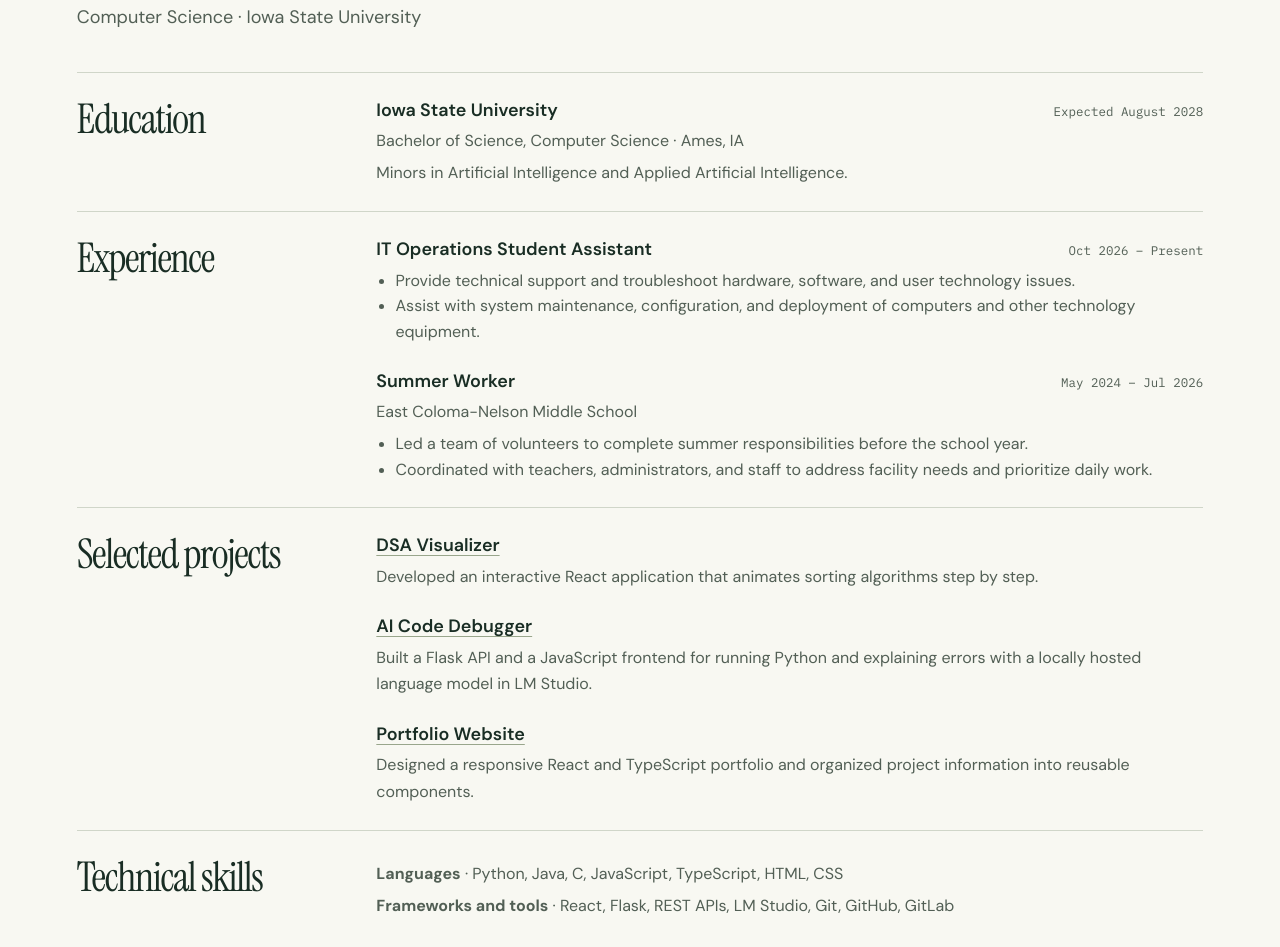
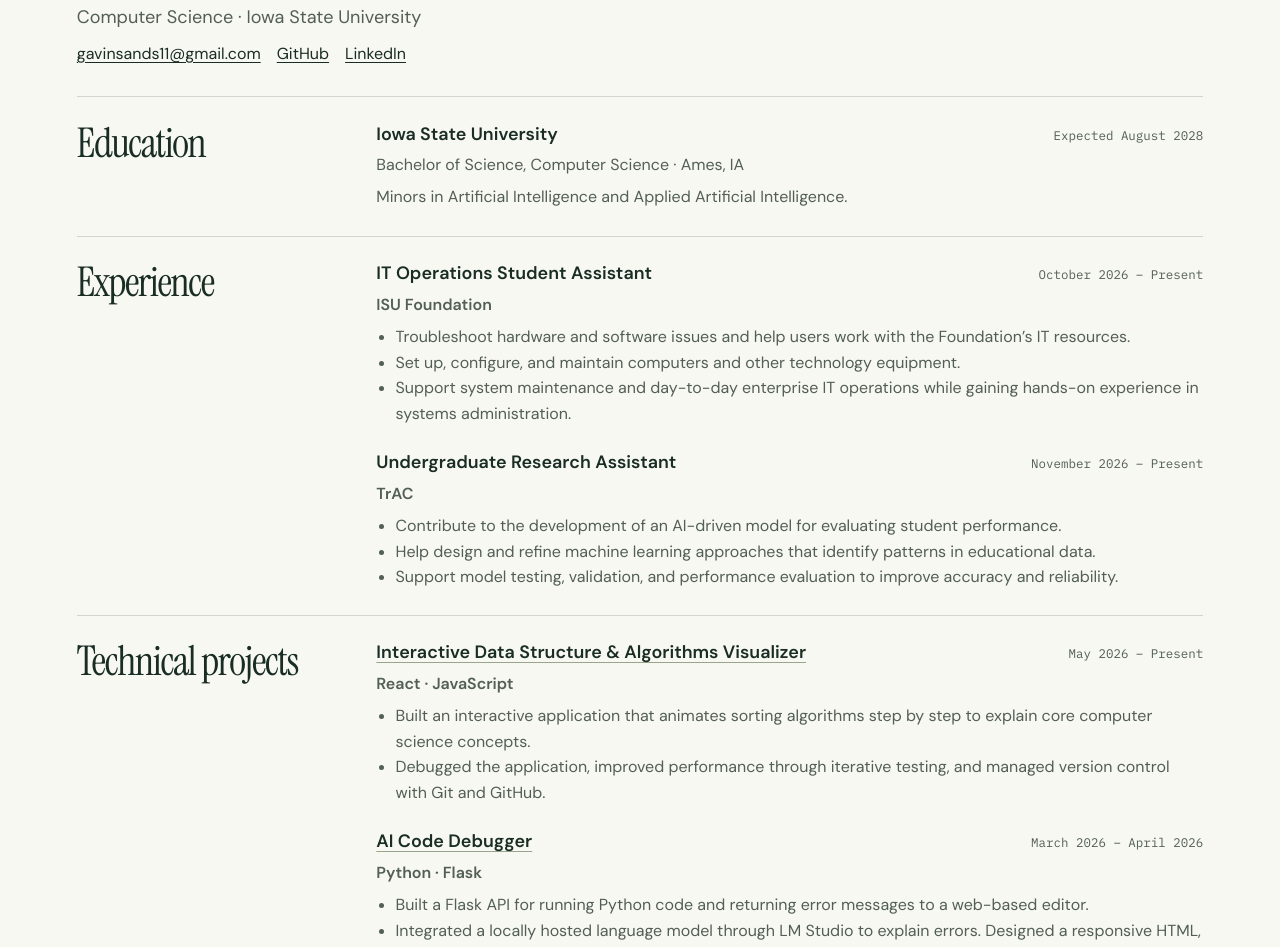
Before and after one commit to gsandss/Portfolio, a React (Vite) app: page /resume in a window 1280 px wide. Shown: the part 260-1207 px from the top of the page. Built offline with nearby package versions, Linux system fonts and the light colour scheme.

Commit message:
Align résumé and skills with the current internship résumé

```diff
--- a/src/App.css
+++ b/src/App.css
@@ -547,6 +547,11 @@
 .skill-example > p:last-child {
   color: var(--muted);
 }
+.skill-roles {
+  display: grid;
+  gap: 1.5rem;
+  margin-top: 1.25rem;
+}
 .email-panel {
   padding: clamp(1.5rem, 4.5vw, 4rem);
   color: var(--paper);
@@ -627,8 +632,24 @@
   line-height: 1.6;
   margin-bottom: 0;
 }
-.print-contact {
-  display: none;
+.resume-head {
+  margin-bottom: 0.6rem;
+}
+.resume-contact {
+  display: flex;
+  flex-wrap: wrap;
+  gap: 0.4rem 1rem;
+  margin-bottom: 2rem;
+}
+.resume-contact a {
+  text-decoration: underline;
+  text-underline-offset: 0.18em;
+}
+.resume-org {
+  font-weight: 600;
+}
+.resume-item[id] {
+  scroll-margin-top: 1.25rem;
 }
 .demo {
   margin-top: 2rem;
@@ -819,7 +840,7 @@
 @media print {
   @page {
     size: letter;
-    margin: 0.6in 0.68in;
+    margin: 0.48in 0.58in;
   }
   html,
   body {
@@ -840,7 +861,7 @@
   .page-enter {
     animation: none;
   }
-  .resume {
+  .resume.wrap {
     width: 100%;
     margin: 0;
     padding: 0;
@@ -850,33 +871,31 @@
     margin-bottom: 0.25rem;
   }
   .resume-head h1 {
-    font-size: 38pt;
+    font-size: 32pt;
     margin-bottom: 0.25rem;
   }
   .resume-head .label {
     display: none;
   }
-  .print-contact {
-    display: flex;
-    flex-wrap: wrap;
+  .resume-contact {
     gap: 0.85rem;
     font-size: 9pt;
-    margin: 0.4rem 0 1rem;
+    margin: 0.35rem 0 0.65rem;
   }
   .resume-section {
     display: block;
-    padding: 0.65rem 0 0.7rem;
+    padding: 0.45rem 0;
     border-top: 1px solid #a7b4a3;
   }
   .resume-section h2 {
-    font-size: 20pt;
-    margin-bottom: 0.45rem;
+    font-size: 16pt;
+    margin-bottom: 0.3rem;
   }
   .resume-item {
     break-inside: avoid;
   }
   .resume-item + .resume-item {
-    margin-top: 0.65rem;
+    margin-top: 0.4rem;
   }
   .resume-item h3 {
     font-size: 11pt;
@@ -887,7 +906,8 @@
   .resume-section p,
   .resume-section ul,
   .resume-head > div > p:last-child {
-    line-height: 1.4;
+    line-height: 1.3;
+    margin-top: 0.15rem;
     color: #25392c;
   }
   .resume-item a {
--- /dev/null
+++ b/src/data/resume.ts
@@ -0,0 +1,60 @@
+export const experience = [
+  {
+    id: 'isu-foundation',
+    title: 'IT Operations Student Assistant',
+    organization: 'ISU Foundation',
+    dates: 'October 2026 – Present',
+    responsibilities: [
+      'Troubleshoot hardware and software issues and help users work with the Foundation’s IT resources.',
+      'Set up, configure, and maintain computers and other technology equipment.',
+      'Support system maintenance and day-to-day enterprise IT operations while gaining hands-on experience in systems administration.',
+    ],
+    practice: 'Hardware and software troubleshooting, equipment configuration, and user support.',
+  },
+  {
+    id: 'trac',
+    title: 'Undergraduate Research Assistant',
+    organization: 'TrAC',
+    dates: 'November 2026 – Present',
+    responsibilities: [
+      'Contribute to the development of an AI-driven model for evaluating student performance.',
+      'Help design and refine machine learning approaches that identify patterns in educational data.',
+      'Support model testing, validation, and performance evaluation to improve accuracy and reliability.',
+    ],
+    practice:
+      'Machine learning with educational data, model testing, validation, and performance evaluation.',
+  },
+]
+
+export const resumeProjects = [
+  {
+    slug: 'dsa-visualizer',
+    title: 'Interactive Data Structure & Algorithms Visualizer',
+    dates: 'May 2026 – Present',
+    stack: 'React · JavaScript',
+    details: [
+      'Built an interactive application that animates sorting algorithms step by step to explain core computer science concepts.',
+      'Debugged the application, improved performance through iterative testing, and managed version control with Git and GitHub.',
+    ],
+  },
+  {
+    slug: 'ai-code-debugger',
+    title: 'AI Code Debugger',
+    dates: 'March 2026 – April 2026',
+    stack: 'Python · Flask',
+    details: [
+      'Built a Flask API for running Python code and returning error messages to a web-based editor.',
+      'Integrated a locally hosted language model through LM Studio to explain errors. Designed a responsive HTML, CSS, and JavaScript frontend that calls the API asynchronously.',
+    ],
+  },
+  {
+    slug: 'portfolio-website',
+    title: 'Personal Portfolio Website',
+    dates: 'June 2026 – Present',
+    stack: 'React · TypeScript',
+    details: [
+      'Designed and deployed a responsive portfolio that organizes projects and technical experience into reusable React components.',
+      'Used Git and GitHub for source control and project management.',
+    ],
+  },
+]
--- a/src/data/skills.ts
+++ b/src/data/skills.ts
@@ -1,23 +1,18 @@
 export const skillGroups = [
   {
     title: 'Languages',
-    skills: ['Python', 'JavaScript', 'TypeScript', 'Java', 'C', 'SQL'],
+    skills: ['Python', 'Java', 'C', 'JavaScript', 'TypeScript'],
     icon: 'code',
-    projectSlug: 'sorting-performance',
-    example: 'Java file input, sorting, and CSV output.',
+    projectSlug: 'dsa-visualizer',
+    example:
+      'I used JavaScript and React to show how a sorting algorithm changes an array at each step.',
   },
   {
-    title: 'AI & Data',
-    skills: ['Machine Learning', 'Data Analysis', 'Natural Language Processing', 'Pandas', 'NumPy'],
-    icon: 'network',
+    title: 'Developer tools',
+    skills: ['Git', 'GitHub', 'GitLab', 'NumPy', 'Pandas', 'Matplotlib', 'Flask'],
+    icon: 'layers',
     projectSlug: 'ai-code-debugger',
-    example: 'Local language model integration with a Python API.',
-  },
-  {
-    title: 'Web Development',
-    skills: ['React', 'HTML & CSS', 'REST APIs', 'Responsive Design', 'Git'],
-    icon: 'layers',
-    projectSlug: 'dsa-visualizer',
-    example: 'A React interface for step-by-step algorithm animations.',
+    example:
+      'I built a Flask API that takes Python code from the editor and returns output and error explanations.',
   },
 ] as const
--- a/src/pages/Resume/Resume.tsx
+++ b/src/pages/Resume/Resume.tsx
@@ -1,5 +1,7 @@
 import { Link } from 'react-router-dom'
 import { contactLinks } from '../../data/contact'
+import { experience, resumeProjects } from '../../data/resume'
+import { skillGroups } from '../../data/skills'
 import Icon from '../../components/Icon'
 
 export default function ResumePage() {
@@ -15,19 +17,17 @@ export default function ResumePage() {
           <Icon name="download" /> Download PDF
         </a>
       </header>
-      <div className="print-contact">
-        Ames, Iowa
+      <div className="resume-contact">
         {contactLinks
           .filter((item) => item.label !== 'Location')
           .map((item) => (
             <a key={item.label} href={item.href}>
-              {item.label === 'LinkedIn' ? 'LinkedIn' : item.value}
+              {item.label === 'Email' ? item.value : item.label}
             </a>
           ))}
       </div>
       <section className="resume-section">
         <h2>Education</h2>
-        <div>
         <div className="resume-item">
           <div className="resume-title">
             <h3>Iowa State University</h3>
@@ -36,87 +36,55 @@ export default function ResumePage() {
           <p>Bachelor of Science, Computer Science · Ames, IA</p>
           <p>Minors in Artificial Intelligence and Applied Artificial Intelligence.</p>
         </div>
-        </div>
       </section>
       <section className="resume-section">
         <h2>Experience</h2>
         <div>
-          <div className="resume-item">
+          {experience.map((role) => (
+            <div className="resume-item" id={role.id} key={role.id}>
               <div className="resume-title">
-              <h3>IT Operations Student Assistant</h3>
-              <span>Oct 2026 – Present</span>
+                <h3>{role.title}</h3>
+                <span>{role.dates}</span>
               </div>
+              <p className="resume-org">{role.organization}</p>
               <ul>
-              <li>
-                Provide technical support and troubleshoot hardware, software, and user technology
-                issues.
-              </li>
-              <li>
-                Assist with system maintenance, configuration, and deployment of computers and other
-                technology equipment.
-              </li>
+                {role.responsibilities.map((line) => (
+                  <li key={line}>{line}</li>
+                ))}
               </ul>
             </div>
-          <div className="resume-item">
-            <div className="resume-title">
-              <h3>Summer Worker</h3>
-              <span>May 2024 – Jul 2026</span>
-            </div>
-            <p>East Coloma-Nelson Middle School</p>
-            <ul>
-              <li>
-                Led a team of volunteers to complete summer responsibilities before the school year.
-              </li>
-              <li>
-                Coordinated with teachers, administrators, and staff to address facility needs and
-                prioritize daily work.
-              </li>
-            </ul>
-          </div>
+          ))}
         </div>
       </section>
       <section className="resume-section">
-        <h2>Selected projects</h2>
+        <h2>Technical projects</h2>
         <div>
-          <div className="resume-item">
+          {resumeProjects.map((project) => (
+            <div className="resume-item" key={project.slug}>
+              <div className="resume-title">
                 <h3>
-              <Link to="/projects/dsa-visualizer">DSA Visualizer</Link>
+                  <Link to={'/projects/' + project.slug}>{project.title}</Link>
                 </h3>
-            <p>
-              Developed an interactive React application that animates sorting algorithms step by
-              step.
-            </p>
+                <span>{project.dates}</span>
               </div>
-          <div className="resume-item">
-            <h3>
-              <Link to="/projects/ai-code-debugger">AI Code Debugger</Link>
-            </h3>
-            <p>
-              Built a Flask API and a JavaScript frontend for running Python and explaining errors
-              with a locally hosted language model in LM Studio.
-            </p>
+              <p className="resume-org">{project.stack}</p>
+              <ul>
+                {project.details.map((line) => (
+                  <li key={line}>{line}</li>
+                ))}
+              </ul>
             </div>
-          <div className="resume-item">
-            <h3>
-              <Link to="/projects/portfolio-website">Portfolio Website</Link>
-            </h3>
-            <p>
-              Designed a responsive React and TypeScript portfolio and organized project information
-              into reusable components.
-            </p>
-          </div>
+          ))}
         </div>
       </section>
       <section className="resume-section">
         <h2>Technical skills</h2>
         <div>
-          <p>
-            <strong>Languages</strong> · Python, Java, C, JavaScript, TypeScript, HTML, CSS
+          {skillGroups.map((group) => (
+            <p key={group.title}>
+              <strong>{group.title}</strong> · {group.skills.join(', ')}
             </p>
-          <p>
-            <strong>Frameworks and tools</strong> · React, Flask, REST APIs, LM Studio, Git, GitHub,
-            GitLab
-          </p>
+          ))}
         </div>
       </section>
     </article>
--- a/src/pages/Skills/Skills.tsx
+++ b/src/pages/Skills/Skills.tsx
@@ -1,6 +1,7 @@
 import { Link } from 'react-router-dom'
 import { skillGroups } from '../../data/skills'
 import { projects } from '../../data/projects'
+import { experience } from '../../data/resume'
 import Icon from '../../components/Icon'
 
 export default function SkillsPage() {
@@ -36,6 +37,19 @@ export default function SkillsPage() {
             </article>
           )
         })}
+        <article className="skill-group">
+          <Icon name="network" />
+          <h2>Research &amp; IT</h2>
+          <div className="skill-roles">
+            {experience.map((role) => (
+              <div className="skill-example" key={role.id}>
+                <p className="label">{role.organization}</p>
+                <Link to={'/resume#' + role.id}>{role.title}</Link>
+                <p>{role.practice}</p>
+              </div>
+            ))}
+          </div>
+        </article>
       </div>
     </section>
   )
```
Also changed, not shown: 1 other file (tests, documents, lock files or other folders). Lines whose indentation alone changed are shown as unchanged.
